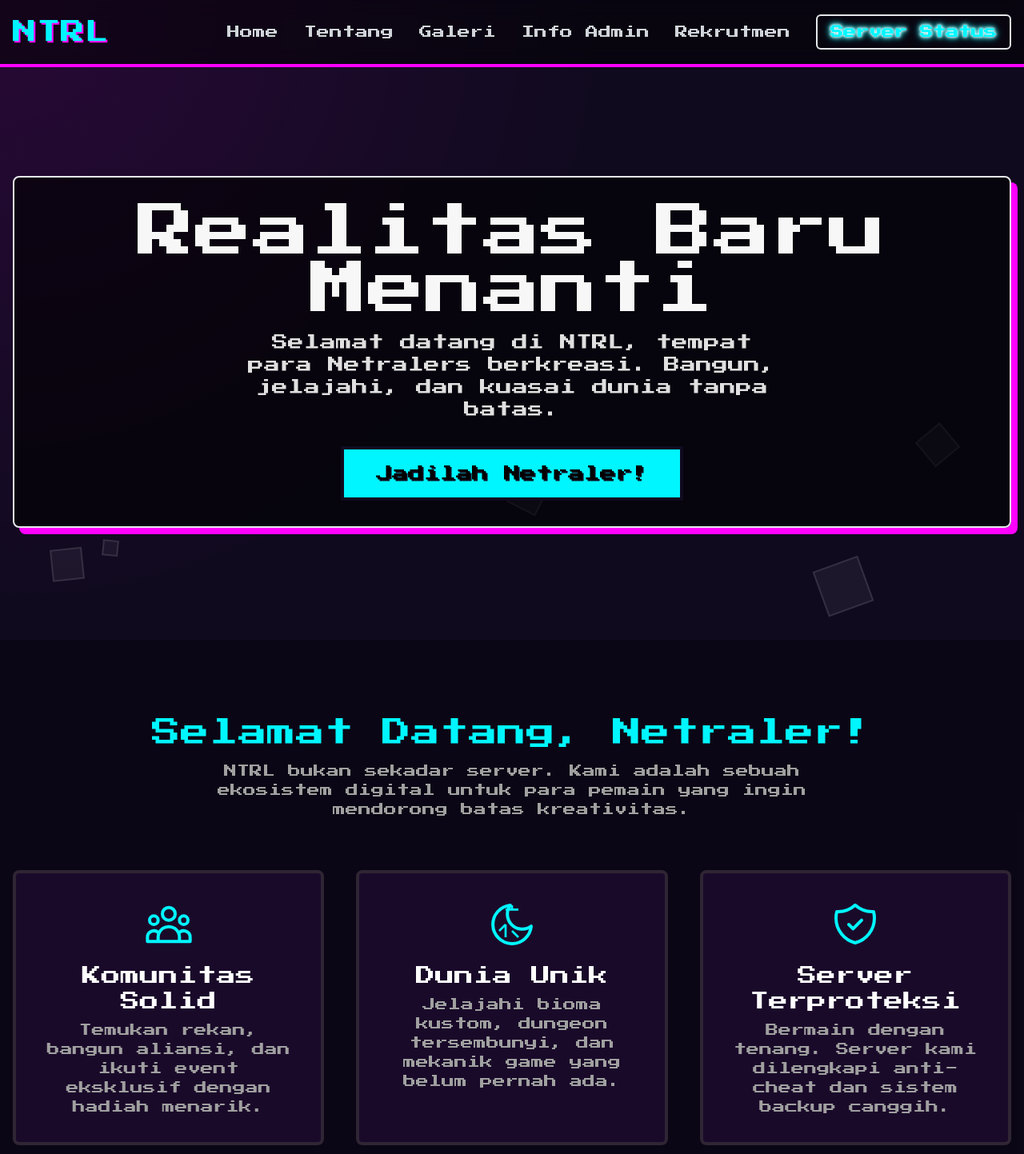
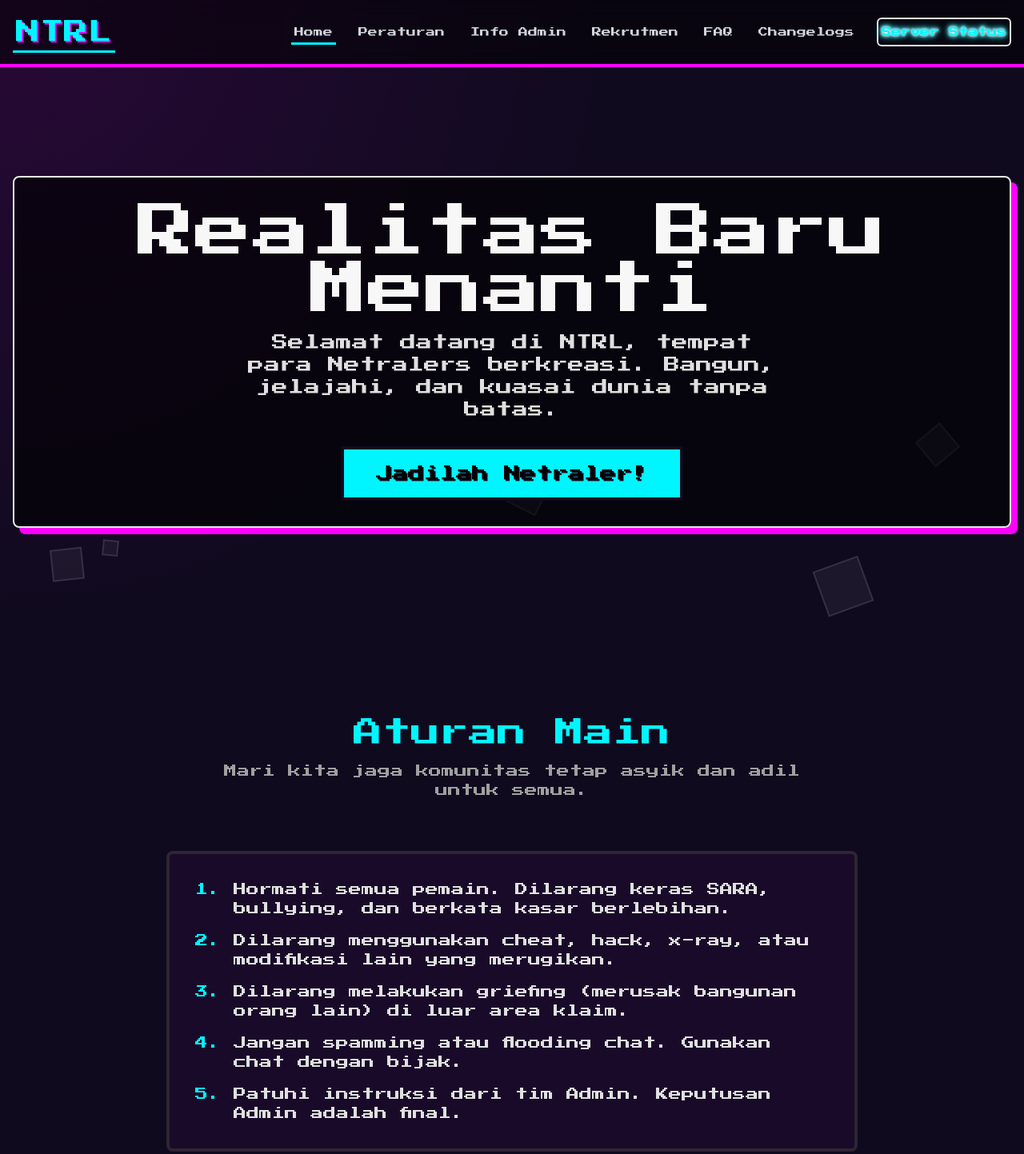
Before and after one commit to MinaasaZillowArte/mc-netrals, a plain HTML site: page index.html in a window 1280 px wide. Shown: the top 1443 px of the page at 80% size. Drawn offline with nearby package versions, Linux system fonts and the light colour scheme.

Commit message:
Update index.html

```diff
--- a/index.html
+++ b/index.html
@@ -110,13 +110,6 @@
         ::-webkit-scrollbar-thumb { background: var(--secondary); border: 2px solid var(--bg-dark); }
         ::-webkit-scrollbar-thumb:hover { background: var(--primary); }
 
-        .gallery-item img {
-            transition: transform 0.3s ease;
-        }
-        .gallery-item:hover img {
-            transform: scale(1.05);
-        }
-
         #mobile-menu {
             position: fixed;
             top: 0;
@@ -146,6 +139,26 @@
             color: var(--primary);
             transform: scale(1.1);
         }
+
+        #header nav a {
+            position: relative;
+            padding: 8px 4px; /* Adjusted padding */
+            transition: color 0.3s ease-out;
+        }
+        #header nav a::after {
+            content: '';
+            position: absolute;
+            bottom: 0;
+            left: 50%;
+            transform: translateX(-50%);
+            width: 0;
+            height: 3px;
+            background-color: var(--primary);
+            transition: width 0.3s ease-out;
+        }
+        #header nav a:hover::after, #header nav a.active-link::after {
+            width: 100%;
+        }
     </style>
 </head>
 <body>
@@ -156,18 +169,19 @@
     <header id="header" class="bg-black/50 backdrop-blur-md border-b-4 border-b-[var(--secondary)] fixed w-full top-0 z-[110] transition-all duration-300">
         <div class="container mx-auto px-4">
             <nav class="flex items-center justify-between h-20">
-                <a href="#" class="text-3xl text-[var(--primary)] hover:text-white transition-colors" style="text-shadow: 2px 2px 0 var(--secondary);">
+                <a href="#hero" class="text-3xl text-[var(--primary)] hover:text-white transition-colors" style="text-shadow: 2px 2px 0 var(--secondary);">
                     NTRL
                 </a>
 
-                <div class="hidden md:flex items-center space-x-8">
-                    <a href="#hero" class="text-gray-300 hover:text-white transition-colors">Home</a>
-                    <a href="#about" class="text-gray-300 hover:text-white transition-colors">Tentang</a>
-                    <a href="#gallery" class="text-gray-300 hover:text-white transition-colors">Galeri</a>
-                    <a href="Info.html" class="text-gray-300 hover:text-white transition-colors">Info Admin</a>
-                    <a href="Recuitment.html" class="text-gray-300 hover:text-white transition-colors">Rekrutmen</a>
+                <div class="hidden md:flex items-center space-x-6 text-xs">
+                    <a href="#hero" class="text-gray-300 hover:text-white active-link">Home</a>
+                    <a href="#rules" class="text-gray-300 hover:text-white">Peraturan</a>
+                    <a href="Info.html" class="text-gray-300 hover:text-white">Info Admin</a>
+                    <a href="Recuitment.html" class="text-gray-300 hover:text-white">Rekrutmen</a>
+                    <a href="faq.html" class="text-gray-300 hover:text-white">FAQ</a>
+                    <a href="changelogs.html" class="text-gray-300 hover:text-white">Changelogs</a>
                     <a href="https://minaasazillowarte.github.io/mc-status-page/" target="_blank" rel="noopener noreferrer"
-                       class="text-[var(--primary)] glowing-text font-bold px-4 py-2 rounded-md border-2 border-[var(--primary)]/50 hover:bg-[var(--primary)]/10 transition-all">
+                       class="text-[var(--primary)] glowing-text font-bold px-3 py-2 rounded-md border-2 border-[var(--primary)]/50 hover:bg-[var(--primary)]/10 transition-all">
                         Server Status
                     </a>
                 </div>
@@ -182,10 +196,11 @@
 
     <div id="mobile-menu" class="md:hidden">
         <a href="#hero" class="mobile-menu-link">Home</a>
-        <a href="#about" class="mobile-menu-link">Tentang</a>
-        <a href="#gallery" class="mobile-menu-link">Galeri</a>
+        <a href="#rules" class="mobile-menu-link">Peraturan</a>
         <a href="Info.html" class="mobile-menu-link">Info Admin</a>
-        <a href="recruitment.html" class="mobile-menu-link">Rekrutmen</a>
+        <a href="Recuitment.html" class="mobile-menu-link">Rekrutmen</a>
+        <a href="faq.html" class="mobile-menu-link">FAQ</a>
+        <a href="changelogs.html" class="mobile-menu-link">Changelogs</a>
         <a href="https://minaasazillowarte.github.io/mc-status-page/" target="_blank" rel="noopener noreferrer" class="mobile-menu-link text-[var(--primary)] glowing-text">
             Server Status
         </a>
@@ -206,30 +221,22 @@
             </div>
         </section>
 
-        <section id="about" class="py-24 bg-black/30">
-            <div class="container mx-auto px-4">
+        <section id="rules" class="py-24">
+             <div class="container mx-auto px-4 max-w-4xl">
                 <div class="text-center mb-16 scroll-animate">
-                    <h2 class="text-3xl md:text-4xl text-[var(--primary)] mb-4">Selamat Datang, Netraler!</h2>
+                    <h2 class="text-3xl md:text-4xl text-[var(--primary)] mb-4">Aturan Main</h2>
                     <p class="max-w-3xl mx-auto text-[var(--text-dark)]">
-                        NTRL bukan sekadar server. Kami adalah sebuah ekosistem digital untuk para pemain yang ingin mendorong batas kreativitas.
+                        Mari kita jaga komunitas tetap asyik dan adil untuk semua.
                     </p>
                 </div>
-                <div class="grid md:grid-cols-3 gap-10 text-center">
-                    <div class="bg-[var(--bg-medium)] p-8 border-4 border-stone-700/50 rounded-lg transition-transform hover:scale-105 scroll-animate">
-                        <svg class="w-16 h-16 mx-auto mb-4 text-[var(--primary)]" fill="none" stroke="currentColor" viewBox="0 0 24 24" xmlns="http://www.w3.org/2000/svg"><path stroke-linecap="round" stroke-linejoin="round" stroke-width="1.5" d="M17 20h5v-2a3 3 0 00-5.356-1.857M17 20H7m10 0v-2c0-.656-.126-1.283-.356-1.857M7 20H2v-2a3 3 0 015.356-1.857M7 20v-2c0-.656.126-1.283.356-1.857m0 0a5.002 5.002 0 019.288 0M15 7a3 3 0 11-6 0 3 3 0 016 0zm6 3a2 2 0 11-4 0 2 2 0 014 0zM7 10a2 2 0 11-4 0 2 2 0 014 0z"></path></svg>
-                        <h3 class="text-2xl text-white mb-2">Komunitas Solid</h3>
-                        <p class="text-[var(--text-dark)]">Temukan rekan, bangun aliansi, dan ikuti event eksklusif dengan hadiah menarik.</p>
-                    </div>
-                    <div class="bg-[var(--bg-medium)] p-8 border-4 border-stone-700/50 rounded-lg transition-transform hover:scale-105 scroll-animate" style="transition-delay: 200ms;">
-                        <svg class="w-16 h-16 mx-auto mb-4 text-[var(--primary)]" fill="none" stroke="currentColor" viewBox="0 0 24 24" xmlns="http://www.w3.org/2000/svg"><path stroke-linecap="round" stroke-linejoin="round" stroke-width="1.5" d="M21 12.795A9 9 0 1111.21 3 7 7 0 0021 12.795z"></path><path d="M15 5L9 5M12 3v2m-3 7l-3 3m6 0l3 3m-6-6v6"></path></svg>
-                        <h3 class="text-2xl text-white mb-2">Dunia Unik</h3>
-                        <p class="text-[var(--text-dark)]">Jelajahi bioma kustom, dungeon tersembunyi, dan mekanik game yang belum pernah ada.</p>
-                    </div>
-                    <div class="bg-[var(--bg-medium)] p-8 border-4 border-stone-700/50 rounded-lg transition-transform hover:scale-105 scroll-animate" style="transition-delay: 400ms;">
-                         <svg class="w-16 h-16 mx-auto mb-4 text-[var(--primary)]" fill="none" stroke="currentColor" viewBox="0 0 24 24" xmlns="http://www.w3.org/2000/svg"><path stroke-linecap="round" stroke-linejoin="round" stroke-width="1.5" d="M9 12l2 2 4-4m5.618-4.016A11.955 11.955 0 0112 2.944a11.955 11.955 0 01-8.618 3.04A12.02 12.02 0 003 9c0 5.591 3.824 10.29 9 11.622 5.176-1.332 9-6.03 9-11.622 0-1.042-.133-2.052-.382-3.016z"></path></svg>
-                        <h3 class="text-2xl text-white mb-2">Server Terproteksi</h3>
-                        <p class="text-[var(--text-dark)]">Bermain dengan tenang. Server kami dilengkapi anti-cheat dan sistem backup canggih.</p>
-                    </div>
+                <div class="bg-[var(--bg-medium)] p-8 rounded-lg border-4 border-stone-700/50 scroll-animate">
+                    <ul class="space-y-4 text-sm md:text-base">
+                        <li class="flex items-start"><span class="text-[var(--primary)] mr-4">1.</span><span>Hormati semua pemain. Dilarang keras SARA, bullying, dan berkata kasar berlebihan.</span></li>
+                        <li class="flex items-start"><span class="text-[var(--primary)] mr-4">2.</span><span>Dilarang menggunakan cheat, hack, x-ray, atau modifikasi lain yang merugikan.</span></li>
+                        <li class="flex items-start"><span class="text-[var(--primary)] mr-4">3.</span><span>Dilarang melakukan griefing (merusak bangunan orang lain) di luar area klaim.</span></li>
+                        <li class="flex items-start"><span class="text-[var(--primary)] mr-4">4.</span><span>Jangan spamming atau flooding chat. Gunakan chat dengan bijak.</span></li>
+                        <li class="flex items-start"><span class="text-[var(--primary)] mr-4">5.</span><span>Patuhi instruksi dari tim Admin. Keputusan Admin adalah final.</span></li>
+                    </ul>
                 </div>
             </div>
         </section>
@@ -277,6 +284,8 @@
             const closeIcon = document.getElementById('menu-close-icon');
             const menuLinks = document.querySelectorAll('.mobile-menu-link');
             const body = document.body;
+            const navLinks = document.querySelectorAll('#header nav a');
+            const sections = document.querySelectorAll('main section');
 
             const toggleMenu = () => {
                 mobileMenu.classList.toggle('menu-open');
@@ -309,8 +318,33 @@
                     }
                 });
             };
-            window.addEventListener('scroll', handleScrollAnimation);
+
+            // Highlight nav link on scroll
+            const handleNavHighlight = () => {
+                 let current = 'hero'; // Default to hero
+                 sections.forEach(section => {
+                     const sectionTop = section.offsetTop;
+                     if(pageYOffset >= sectionTop - 100){
+                         current = section.getAttribute('id');
+                     }
+                 });
+
+                 navLinks.forEach(a => {
+                    a.classList.remove('active-link');
+                    // Check if the link's href contains the current section id
+                    if(a.href && a.href.includes('#' + current)){
+                        a.classList.add('active-link');
+                    }
+                 });
+            };
+
+            window.addEventListener('scroll', () => {
+                handleScrollAnimation();
+                handleNavHighlight();
+            });
+
             handleScrollAnimation();
+            handleNavHighlight();
 
             document.getElementById('year').textContent = new Date().getFullYear();
         });
```
